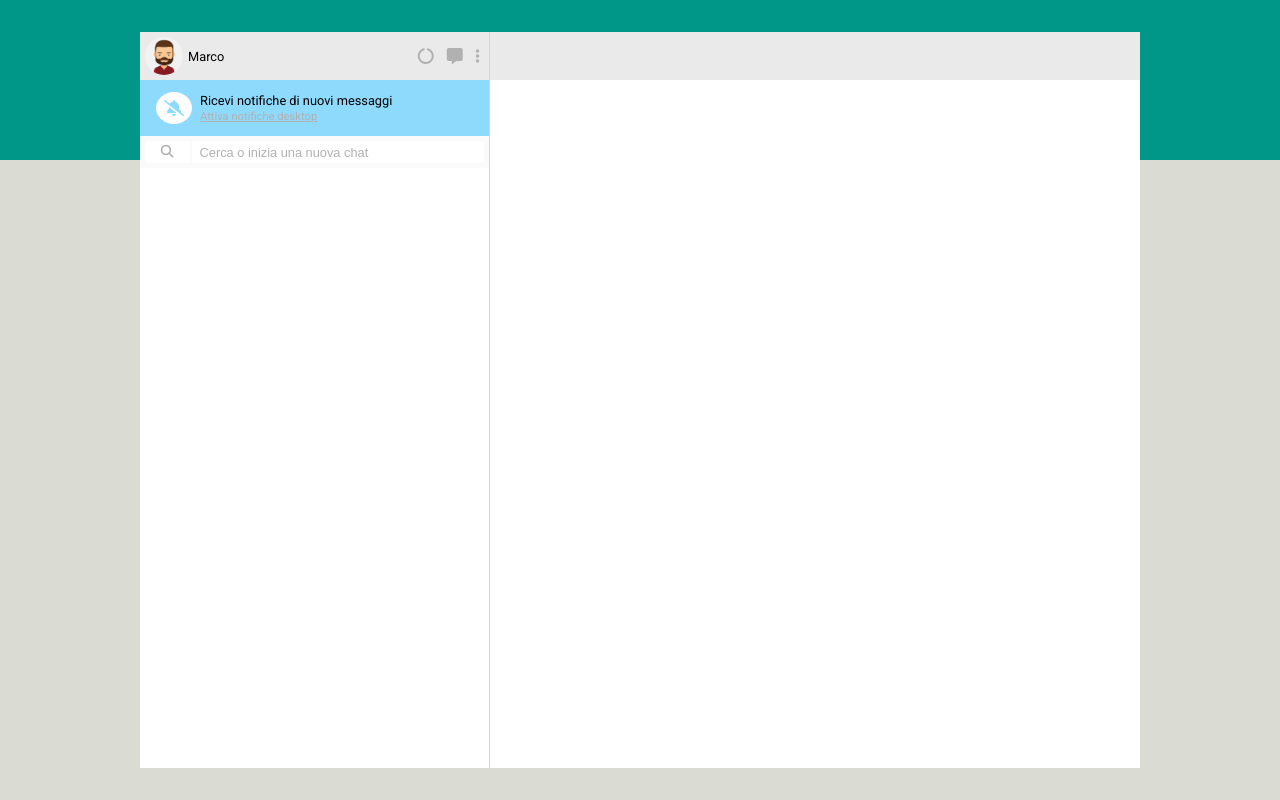
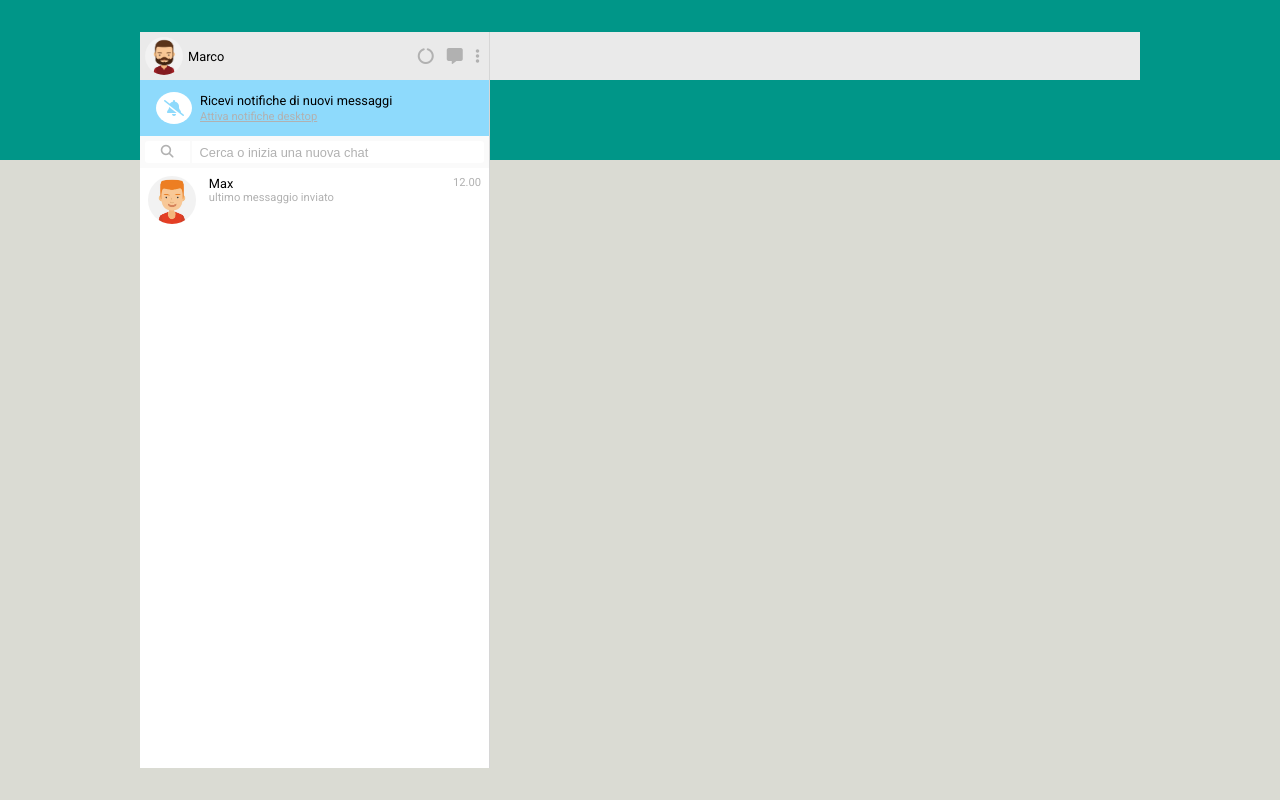
Before and after one commit to mcspe/vue-boolzapp, a plain HTML site: page milestone1/index.html in a window 1280 px wide. Drawn offline with Linux system fonts and the light colour scheme.

Commit message:
[add] contact template

```diff
--- a/milestone1/css/style.css
+++ b/milestone1/css/style.css
@@ -30,7 +30,6 @@
     max-width: 1000px;
     height: 92vh;
     margin: 4vh auto;
-    background-color: white; /* debug purpose */
   }
 
   .user-bar{
@@ -49,7 +48,6 @@
   }
 
   .user-pic{
-    display: inline-block;
     height: 100%;
     border-radius: 50%;
     overflow: hidden;
@@ -137,10 +135,46 @@
       color: #B1B1B1;
       font-size: .8rem;
     }
+
+    .left-nav .chats-list{
+      background: white;
+      height: calc(100% - 8.5rem);
+      overflow-y: scroll;
+      list-style: none;
+    }
+
+    .chats-list .contact-chat{
+      height: 4rem;
+      border-top: 1px solid #D6D6D6;
+      padding: .5rem;
+    }
+
+    .chats-list .contact-chat:first-child{
+      border: none;
+    }
+
+    .chats-list .contact-chat .user-pic{
+      float: left;
+    }
+
+    .chats-list .contact-chat .contact-info{
+      margin-left: 3.8rem;
+      position: relative;
+    }
+
+    .chats-list .contact-chat .contact-info span{
+      display: block;
+    }
+
+    .chats-list .contact-chat .contact-info .time{
+      position: absolute;
+      top: 0;
+      right: 0;
+    }
   /* /LEFT NAV */
 
-  /* CHATS */
-    main .chats{
+  /* CHAT-BOX */
+    main .chat-box{
       height: 100%;
     }
-  /* /CHATS */
+  /* /CHAT-BOX */
--- a/milestone1/index.html
+++ b/milestone1/index.html
@@ -64,9 +64,33 @@
 
       </div>
 
+      <ul class="chats-list">
+
+        <li class="contact-chat">
+
+          <div class="user-pic">
+
+            <img src="../img/avatar_1.jpg" alt="">
+
+          </div>
+
+          <div class="contact-info">
+
+            <span class="contact-name">Max</span>
+
+            <span class="smaller">ultimo messaggio inviato</span>
+
+            <span class="time smaller">12.00</span>
+
+          </div>
+
+        </li>
+
+      </ul>
+
     </section>
 
-    <section class="chats">
+    <section class="chat-box">
       <div class="user-bar"></div>
     </section>
 
```
